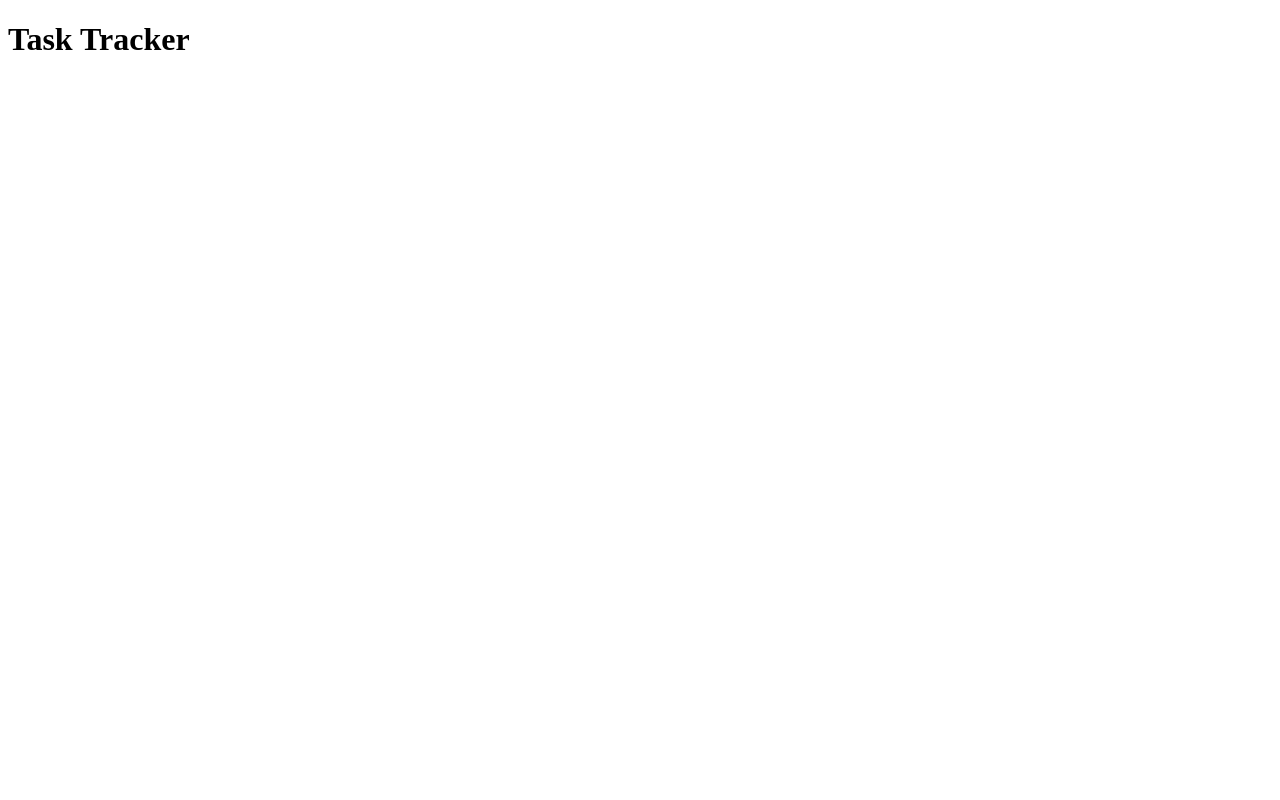
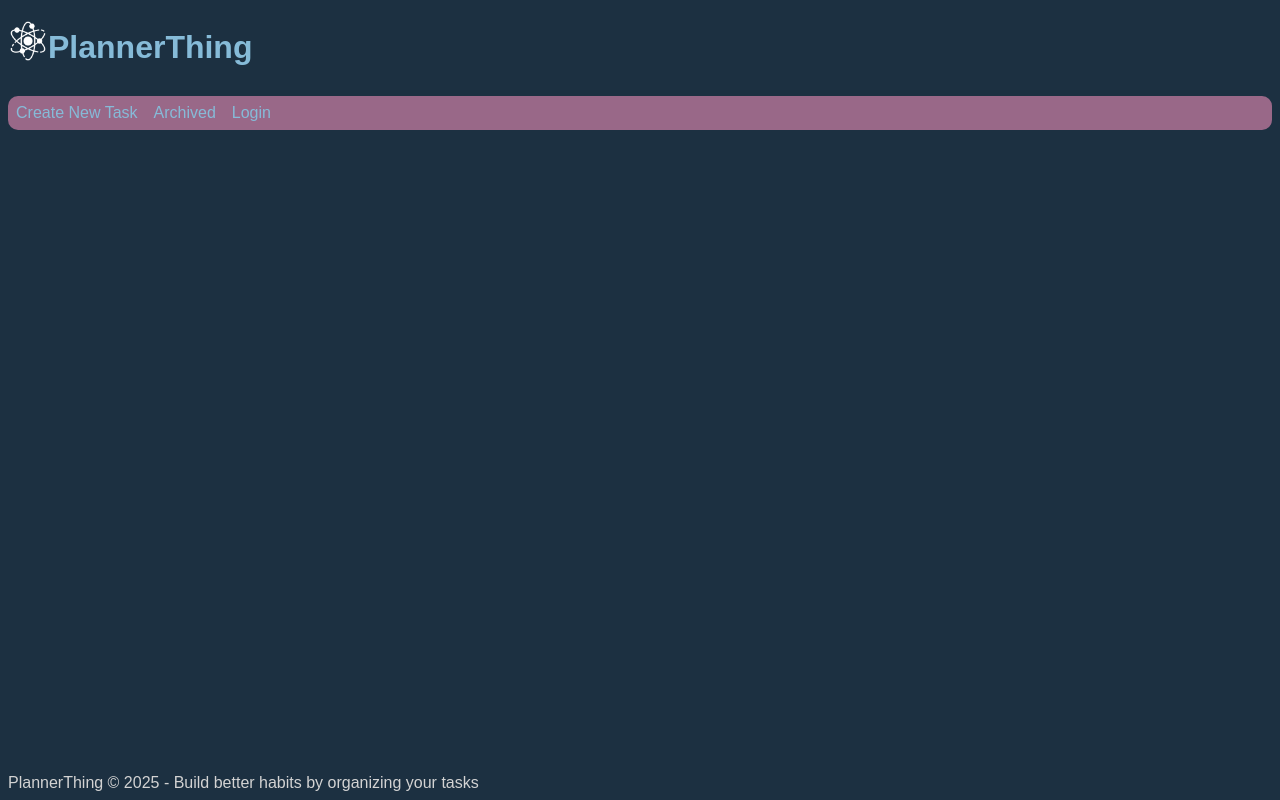
Before and after one commit to jdeleon247/PlannerThing, a plain HTML site: page html_1/index.html in a window 1280 px wide. Drawn offline with Linux system fonts and the light colour scheme.

Commit message:
Fulfilling HTML and CSS requirements

```diff
--- a/css_1/styles.css
+++ b/css_1/styles.css
@@ -0,0 +1,59 @@
+body{
+    background-color: #1C3041;
+    color: #86BBD8;
+    font-family: Arial, Helvetica, sans-serif;
+    text-decoration: none;
+}
+
+
+nav{
+    color: #86BBD8;
+
+}
+
+ul{
+    width: 100%;
+    list-style-type: none;
+    float: left;
+    margin: 0;
+    padding: 0;
+    background-color: #996888;
+    border-radius: 10px;
+
+}
+
+ul a{
+    text-decoration: none;
+}
+
+li{
+    list-style-type: none;
+    float:left;
+}
+
+a{
+    display: block;
+    color: #86bbd8;
+    padding: 8px;
+}
+
+li a:hover{
+    background-color: #1C3041;
+}
+
+
+h1 a{
+    text-align: left;
+    text-decoration: none;
+
+}
+img{
+    width: 40px;
+    filter: brightness(0) invert(1);
+    float: left;
+}
+footer{
+    position: absolute;
+    color: lightgray;
+    bottom: 1%;
+}
--- a/html_1/index.html
+++ b/html_1/index.html
@@ -1,21 +1,33 @@
 <!DOCTYPE html>
 <html lang="en">
 
+<main>
+
+    <body>
         <head>
             <link rel="stylesheet" href="styles.css">
             <meta charset="UTF-8">
             <meta name="viewport" content="width=device-width, initial-scale=1.0">
             <title>Website Test</title>
         </head>
-
-<body>
         <header>
-        <h1>Task Tracker</h1>
+            <h1>
+                <img src="images/atom.png" alt="">
+                <a href="index.html">PlannerThing</a>
+            </h1>
+            <nav>
+                <ul>
+                    <li><a href="create">Create New Task</a></li>
+                    <li><a href="archive.html">Archived</a></li>
+                    <li><a href="login">Login</a></li>
+                </ul>
+            </nav>
         </header>
-    <main>
-        <nav></nav>
+    </body>
+    <div>
+        <!-- list of tasks -->
+    </div>
+    <footer>PlannerThing © 2025 - Build better habits by organizing your tasks</footer>
 </main>
-    <footer></footer>
-</body>
 
 </html>
--- a/html_1/styles.css
+++ b/html_1/styles.css
@@ -0,0 +1,59 @@
+body{
+    background-color: #1C3041;
+    color: #86BBD8;
+    font-family: Arial, Helvetica, sans-serif;
+    text-decoration: none;
+}
+
+
+nav{
+    color: #86BBD8;
+
+}
+
+ul{
+    width: 100%;
+    list-style-type: none;
+    float: left;
+    margin: 0;
+    padding: 0;
+    background-color: #996888;
+    border-radius: 10px;
+
+}
+
+ul a{
+    text-decoration: none;
+}
+
+li{
+    list-style-type: none;
+    float:left;
+}
+
+a{
+    display: block;
+    color: #86bbd8;
+    padding: 8px;
+}
+
+li a:hover{
+    background-color: #1C3041;
+}
+
+
+h1 a{
+    text-align: left;
+    text-decoration: none;
+
+}
+img{
+    width: 40px;
+    filter: brightness(0) invert(1);
+    float: left;
+}
+footer{
+    position: absolute;
+    color: lightgray;
+    bottom: 1%;
+}
--- a/javascript_1/styles.css
+++ b/javascript_1/styles.css
@@ -0,0 +1,59 @@
+body{
+    background-color: #1C3041;
+    color: #86BBD8;
+    font-family: Arial, Helvetica, sans-serif;
+    text-decoration: none;
+}
+
+
+nav{
+    color: #86BBD8;
+
+}
+
+ul{
+    width: 100%;
+    list-style-type: none;
+    float: left;
+    margin: 0;
+    padding: 0;
+    background-color: #996888;
+    border-radius: 10px;
+
+}
+
+ul a{
+    text-decoration: none;
+}
+
+li{
+    list-style-type: none;
+    float:left;
+}
+
+a{
+    display: block;
+    color: #86bbd8;
+    padding: 8px;
+}
+
+li a:hover{
+    background-color: #1C3041;
+}
+
+
+h1 a{
+    text-align: left;
+    text-decoration: none;
+
+}
+img{
+    width: 40px;
+    filter: brightness(0) invert(1);
+    float: left;
+}
+footer{
+    position: absolute;
+    color: lightgray;
+    bottom: 1%;
+}
```
Also changed, not shown: css_1/archive.html (added, +34 -0 lines), html_1/archive.html (added, +34 -0 lines), javascript_1/archive.html (added, +34 -0 lines), javascript_1/index.html (+19 -7 lines), css_1/images/atom.png (added), css_1/images/checkbox.svg (added), html_1/images/atom.png (added), html_1/images/checkbox.svg (added), javascript_1/images/atom.png (added), javascript_1/images/checkbox.svg (added). Lines whose indentation alone changed are shown as unchanged.
